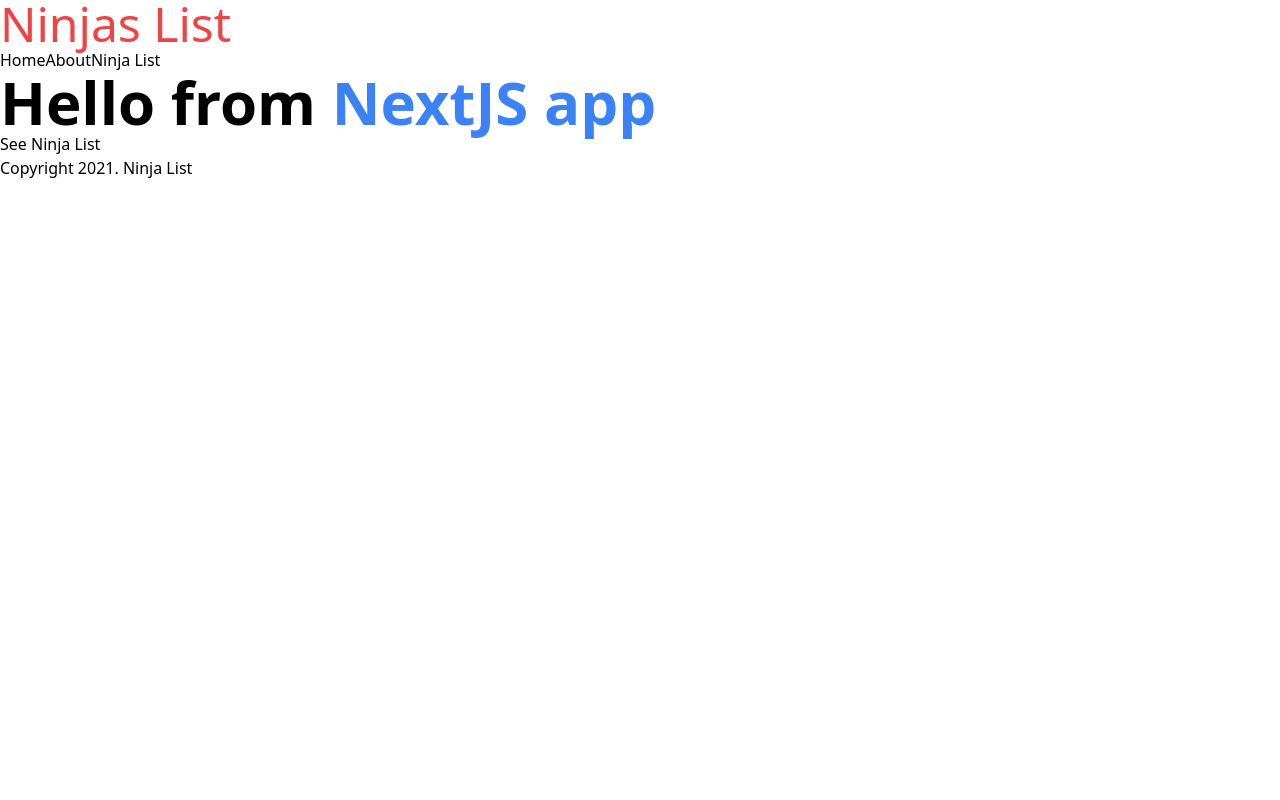
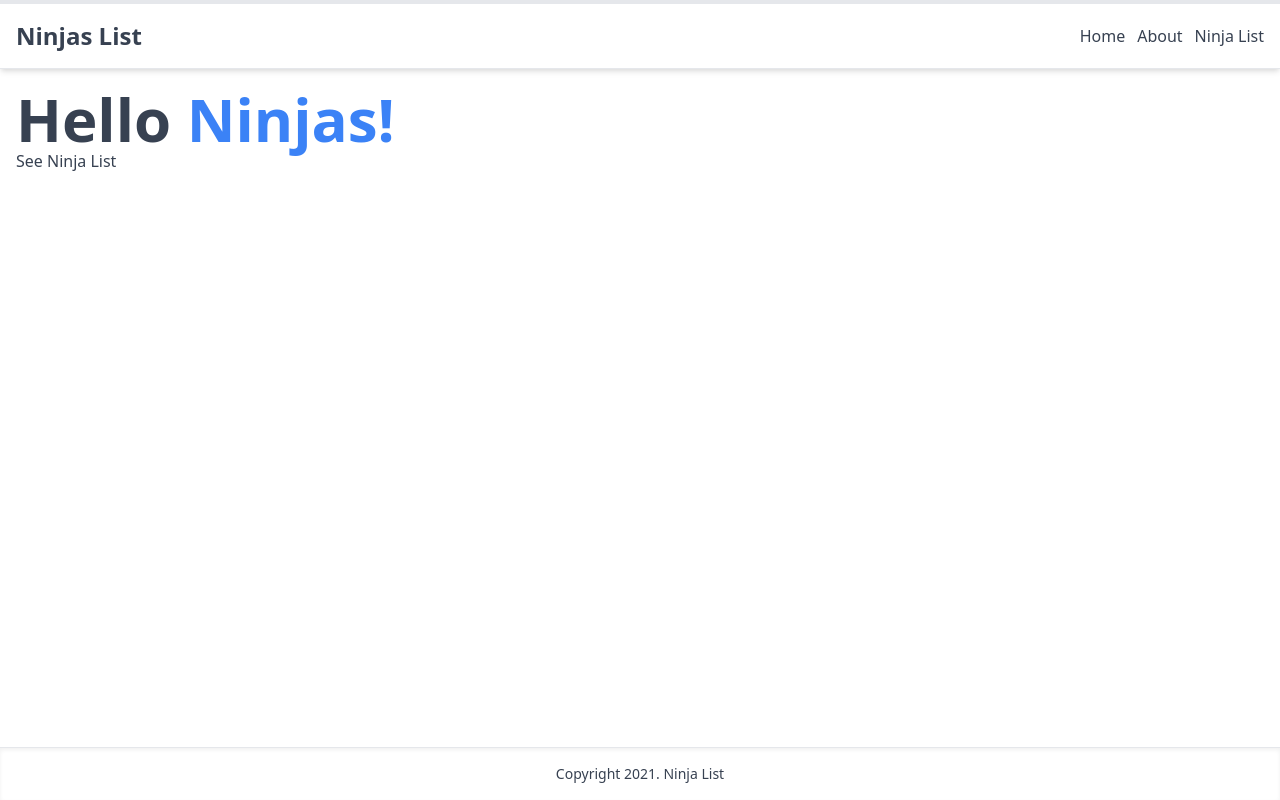
Before and after one commit to mubashirimtiaz/nextjs-listing-app, a Next.js app: page / in a window 1280 px wide. Built offline with nearby package versions, Linux system fonts and the light colour scheme.

Commit message:
added pages base title display functionality, added styling

```diff
--- a/components/footer/footer.component.jsx
+++ b/components/footer/footer.component.jsx
@@ -1,7 +1,7 @@
 const Footer = () => {
   return (
-    <div>
-      <p>Copyright 2021. Ninja List</p>
+    <div className="p-4 absolute bottom-0 left-0 w-full border-t text-center shadow-inner">
+      <p className="text-sm">Copyright 2021. Ninja List</p>
     </div>
   );
 };
--- a/components/layout/layout.component.jsx
+++ b/components/layout/layout.component.jsx
@@ -3,9 +3,9 @@
 
 const Layout = ({ children }) => {
   return (
-    <div>
+    <div className="text-gray-700">
       <Navbar />
-      {children}
+      <div className="px-4">{children}</div>
       <Footer />
     </div>
   );
--- a/components/navbar/navbar.component.jsx
+++ b/components/navbar/navbar.component.jsx
@@ -1,17 +1,19 @@
 import Link from "next/link";
 const Navbar = () => {
   return (
-    <nav>
-      <h1 className="text-5xl text-red-500">Ninjas List</h1>
+    <nav className="flex mb-5 justify-between p-4 items-center border-b shadow-md border-t-4">
+      <h1 className="text-2xl font-bold">Ninjas List</h1>
+      <div>
         <Link href="/">
           <a>Home</a>
         </Link>
         <Link href="/about">
-        <a>About</a>
+          <a className="mx-3">About</a>
         </Link>
         <Link href="/ninjas">
           <a>Ninja List</a>
         </Link>
+      </div>
     </nav>
   );
 };
--- a/pages/about.js
+++ b/pages/about.js
@@ -1,7 +1,17 @@
+import Head from "next/head";
+
 const About = () => {
   return (
-    <div className="text-gray-700">
-      <h1 className="text-3xl font-bold">About Us</h1>
+    <div>
+      <Head>
+        <title>Ninja List | About</title>
+        <link rel="icon" href="/favicon.ico" />
+      </Head>
+
+      <h1 className="text-grey-600 text-6xl font-black">
+        About
+        <span className="text-blue-500"> Us</span>
+      </h1>
       <p className="text-xl mt-2">
         Lorem ipsum dolor sit amet consectetur adipisicing elit. Eaque, culpa.{" "}
       </p>
--- a/pages/index.js
+++ b/pages/index.js
@@ -4,12 +4,13 @@
 export default function Home() {
   return (
     <div>
+      <Head>
+        <title>Ninja List | Home</title>
+        <link rel="icon" href="/favicon.ico" />
+      </Head>
       <h1 className="text-grey-600 text-6xl font-black">
-        Hello from
-        <span className="text-blue-500 cursor-pointer hover:underline">
-          {" "}
-          NextJS app
-        </span>
+        Hello
+        <span className="text-blue-500"> Ninjas!</span>
       </h1>
       <Link href="/ninjas">
         <a>See Ninja List</a>
--- a/pages/ninjas/index.js
+++ b/pages/ninjas/index.js
@@ -3,10 +3,13 @@
   return (
     <div>
       <Head>
-        <title>All Ninjas</title>
+        <title>Ninja List | All Ninjas</title>
         <link rel="icon" href="/favicon.ico" />
       </Head>
-      <h1>All Ninjas</h1>
+      <h1 className="text-grey-600 text-6xl font-black">
+        Ninja
+        <span className="text-blue-500"> List</span>
+      </h1>
     </div>
   );
 };
```
Lines whose indentation alone changed are shown as unchanged.
